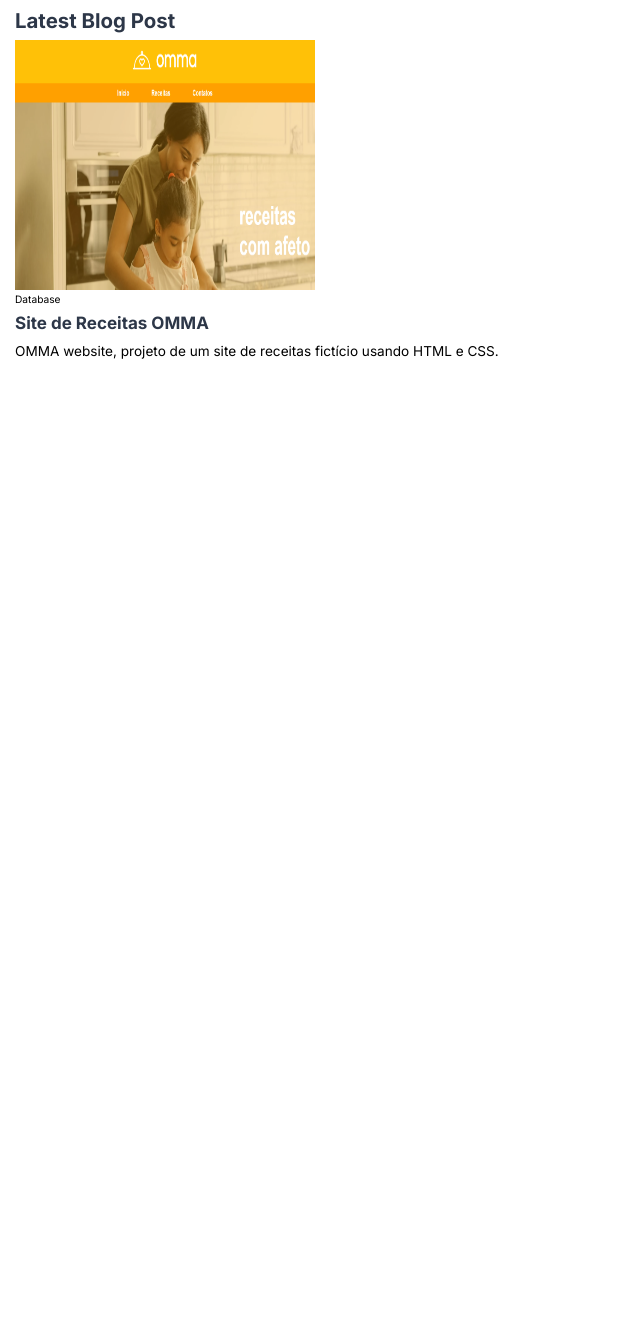
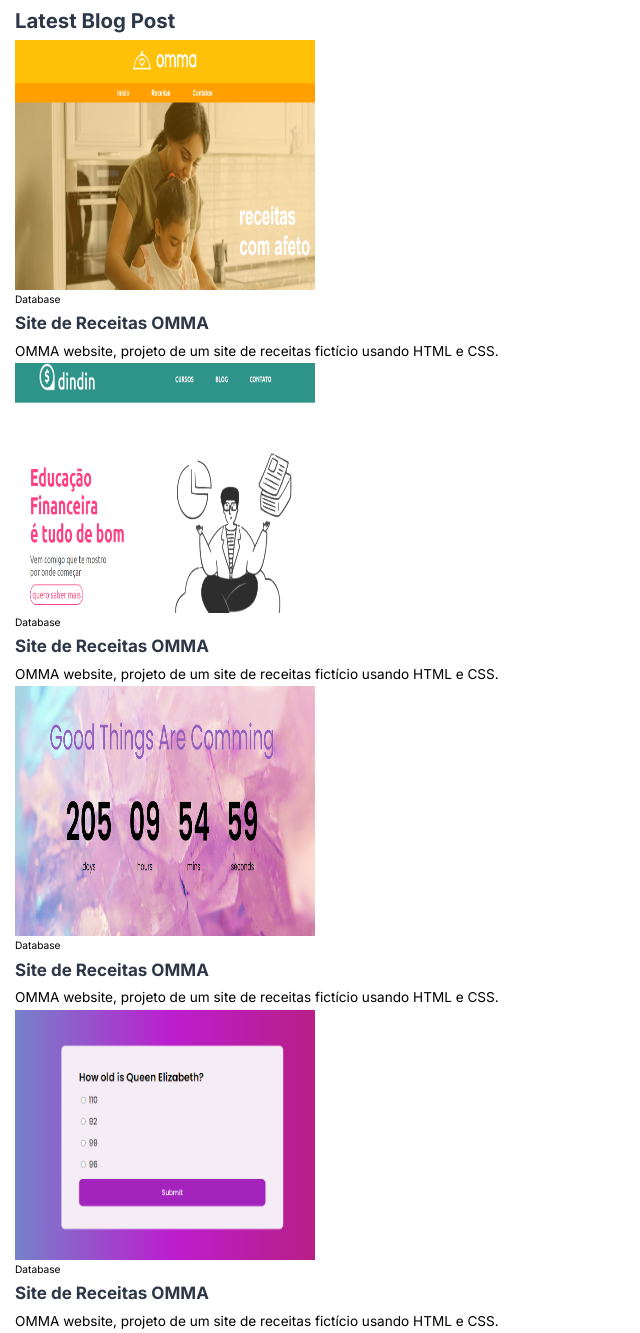
Before and after one commit to annalare/Personal-Website, a plain HTML site: page index.html in a window 1280 px wide. Shown: the part 401-1734 px from the top of the page, without its empty margins (0-640 px from the left). Before the commit the page ends 800 px from the top, so only its background shows below. Drawn offline with nearby package versions, Linux system fonts and the light colour scheme.

Commit message:
createblog

```diff
--- a/index.html
+++ b/index.html
@@ -136,6 +136,52 @@
                 </p>
               </div>
             </div>
+
+            <div class="blog-card">
+              <div class="blog-card-banner">
+                <img src="./img/blog2.png" width="300px" height="250px" class="blog-banner-img">
+              </div>
+              <div class="blog-content-wrapper">
+                <button class="blog-topic text-tiny">Database</button>
+                <h3>
+                  <a href="https://annalare.github.io/Dindin-Educacao-Financeira/ " class="h3">Site de Receitas OMMA</a>
+                </h3>
+                <p>
+                  OMMA website, projeto de um site de receitas fictício usando HTML e CSS.
+                </p>
+              </div>
+            </div>
+
+
+            <div class="blog-card">
+              <div class="blog-card-banner">
+                <img src="./img/blog3.png" width="300px" height="250px" class="blog-banner-img">
+              </div>
+              <div class="blog-content-wrapper">
+                <button class="blog-topic text-tiny">Database</button>
+                <h3>
+                  <a href="https://annalare.github.io/Countdown-GoodThings/ " class="h3">Site de Receitas OMMA</a>
+                </h3>
+                <p>
+                  OMMA website, projeto de um site de receitas fictício usando HTML e CSS.
+                </p>
+              </div>
+            </div>
+
+            <div class="blog-card">
+              <div class="blog-card-banner">
+                <img src="./img/blog4.png" width="300px" height="250px" class="blog-banner-img">
+              </div>
+              <div class="blog-content-wrapper">
+                <button class="blog-topic text-tiny">Database</button>
+                <h3>
+                  <a href=" https://annalare.github.io/Quiz-App/" class="h3">Site de Receitas OMMA</a>
+                </h3>
+                <p>
+                  OMMA website, projeto de um site de receitas fictício usando HTML e CSS.
+                </p>
+              </div>
+            </div>
           </div>
         </div>
 
```
Also changed, not shown: img/blog2.png (added), img/blog3.png (added), img/blog4.png (added).
